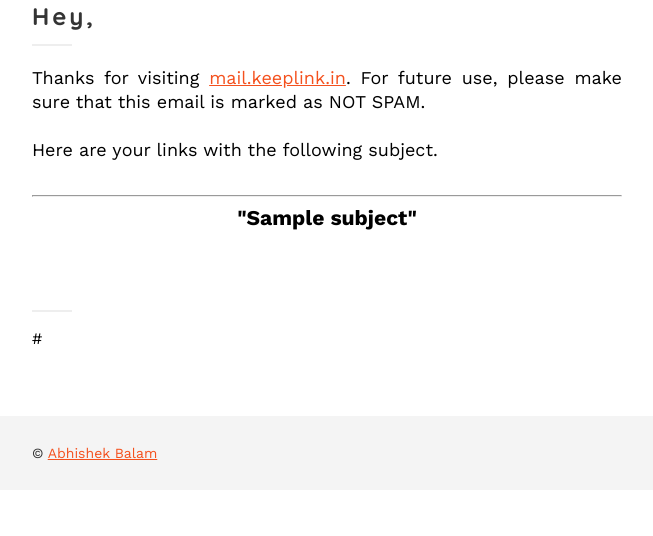
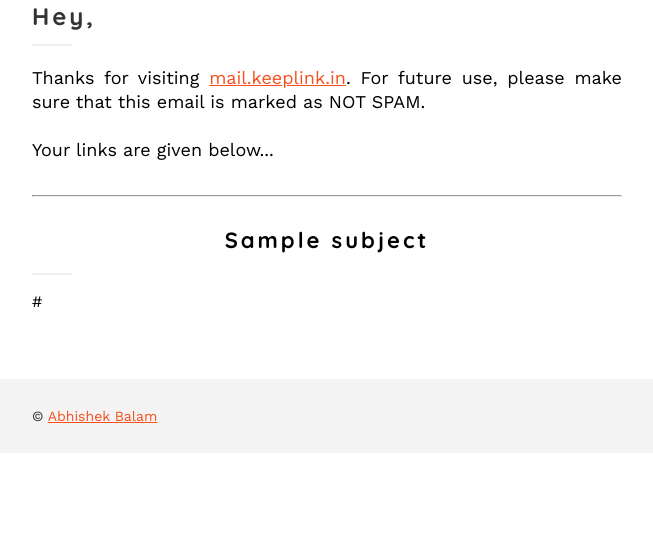
Before and after one commit to abhishekbalam/mail-keeplinkin, a Flask app: template templates/email.html in a window 1280 px wide. Shown: the part 264-800 px from the top of the page, without its empty margins (313-966 px from the left). Run offline with Flask 2, Linux system fonts and the light colour scheme; the template is opened without the code that fills it: most values are stand-ins (such as "Sample title", 1, 10 or a date in 2020).

Commit message:
Thu Oct  4 22:46:53 IST 2018

```diff
--- a/app.py
+++ b/app.py
@@ -44,15 +44,15 @@ def send():
 
 	email=data['email'].strip()
 	subject=data['subject'].strip()
-	links=data['links'].strip()
+	link=data['links'].strip()
 	# print(links)
 	# links=links.replace('\n', '<br>')
-	arr=links.split('\n')
+	arr=link.split('\n')
 
 	links="<ol>\n"
 
 	for i in range(len(arr)):
-		links="<li>"+arr[i]+"</li>"
+		links=links + "<li>"+arr[i]+"</li>"
 
 	links=links+"\n<ol>"
 
--- a/templates/email.html
+++ b/templates/email.html
@@ -5,16 +5,17 @@
 
 
 {% block intro %}
-Thanks for visiting <a href="https://mail.keeplink.in" style="color:#F4511E">mail.keeplink.in</a>. For future use, please make sure that this email is marked as NOT SPAM.<br><br>Here are your links with the following subject.<br>
+Thanks for visiting <a href="https://mail.keeplink.in" style="color:#F4511E">mail.keeplink.in</a>. For future use, please make sure that this email is marked as NOT SPAM.
+<br>
+<br>
+Your links are given below...
+<br>
 <br>
 <hr>
-<h3 style="text-align: center;">"{{ subject }}"</h3>
 {% endblock %}
 <hr>
 {% block content %}
-<p>
 {% with links=links %}
     {% include 'layouts/post-body.html' %}
 {% endwith %}
-</p>
 {% endblock %}
--- a/templates/layouts/post-body.html
+++ b/templates/layouts/post-body.html
@@ -1,6 +1,6 @@
 
     <!--  50% image -->
-    <table border="0" width="100%" cellpadding="0" cellspacing="0" bgcolor="ffffff">
+    <table border="0" width="100%" cellpadding="0" cellspacing="0" bgcolor="ffffff" style="margin-top: -3rem">
         <tr>
             <td align="center">
                 <table border="0" align="center" width="590" cellpadding="0" cellspacing="0" class="container590">
@@ -9,15 +9,13 @@
                         <td>
                             <table border="0" width="590" align="right" cellpadding="0" cellspacing="0" style="border-collapse:collapse; mso-table-lspace:0pt; mso-table-rspace:0pt;"
                                 class="container590">
-                                <!-- <tr>
+                                <tr>
                                     <td align="left" style="color: #3d3d3d; font-size: 22px; font-family: Quicksand, Calibri, sans-serif; font-weight:700;letter-spacing: 3px; line-height: 35px;"
                                         class="align-center main-header">
-
-
-                                        <div style="line-height: 35px">{{ post['title'] }}</div>
+                                            <div style="line-height: 35px;text-align: center;color:black">{{ subject }}</div>
                                     </td>
                                 </tr>
-                                 -->
+
                                 <tr>
                                     <td height="15" style="font-size: 12px; line-height: 12px;">&nbsp;</td>
                                 </tr>
@@ -45,7 +43,7 @@
                                 <tr>
                                     <td align="left" style=" font-size: 16px; font-family: 'Work Sans', Calibri, sans-serif; line-height: 24px;"
                                         class="align-center">
-                                        <div style="line-height: 24px">{{ links }}</div>
+                                        <div style="line-height: 24px">{{ links|safe }}</div>
                                     </td>
                                 </tr>
 
```
